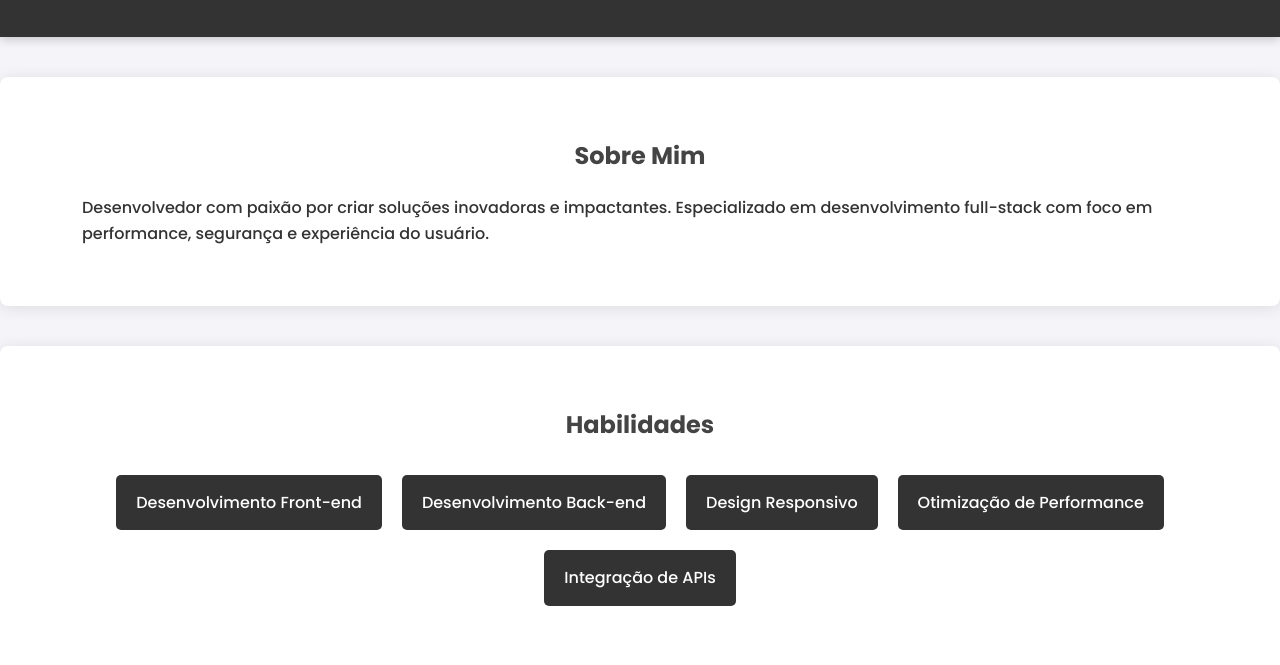
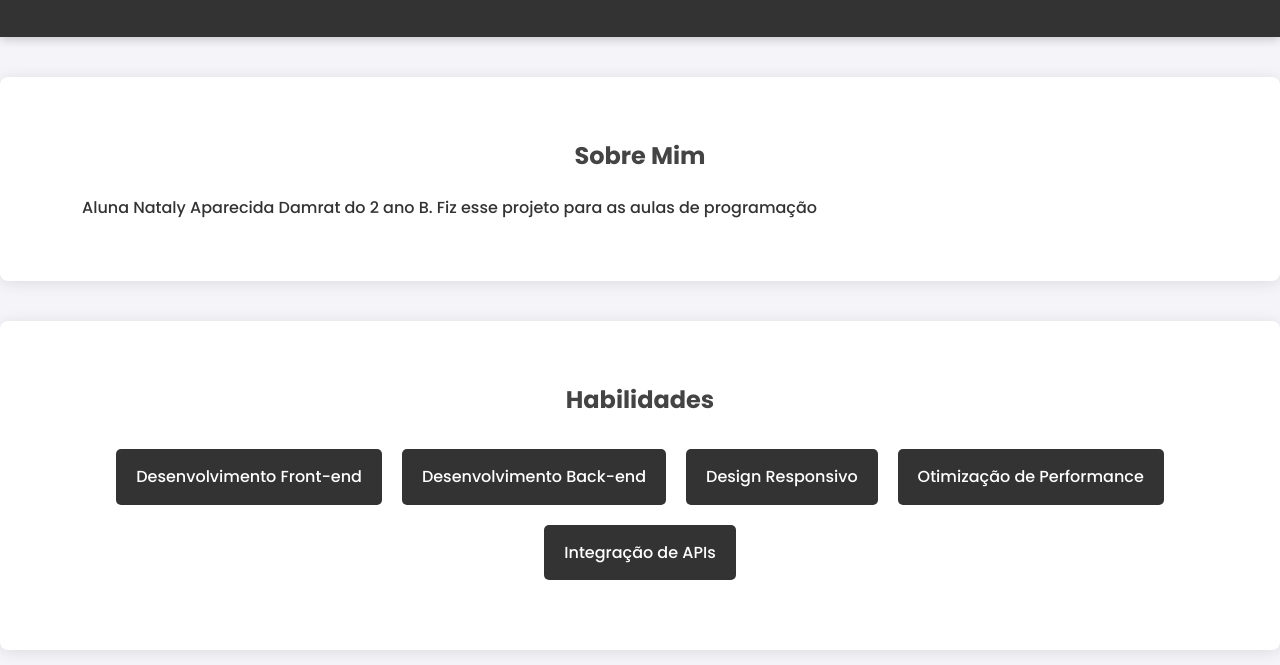
Before and after one commit to NatalyDamrat/projetos.., a plain HTML site: page index.html in a window 1280 px wide. Shown: the part 135-800 px from the top of the page. Drawn offline with Linux system fonts and the light colour scheme.

Commit message:
Update index.html

```diff
--- a/index.html
+++ b/index.html
@@ -26,7 +26,7 @@
     <section id="about" class="about">
         <div class="container">
             <h2>Sobre Mim</h2>
-            <p>Desenvolvedor com paixão por criar soluções inovadoras e impactantes. Especializado em desenvolvimento full-stack com foco em performance, segurança e experiência do usuário.</p>
+            <p>Aluna Nataly Aparecida Damrat do 2 ano B. Fiz esse projeto para as aulas de programação</p>
         </div>
     </section>
 
```
